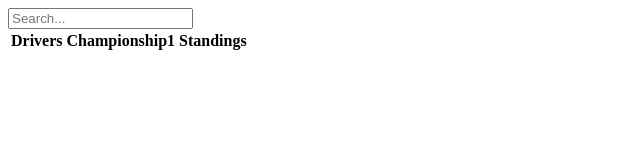
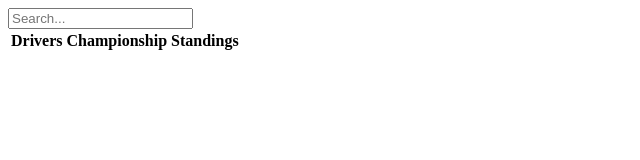
Before and after one commit to vsubbiah/vs-angular-f1, a website: page app/index.html in a window 1280 px wide. Shown: the full height of the page, 0-640 px from the left. Drawn offline with nearby package versions, Linux system fonts and the light colour scheme; some packages are replaced by stand-ins of ours.

Commit message:
Fix title.

```diff
--- a/app/index.html
+++ b/app/index.html
@@ -8,7 +8,7 @@
   <input type="text" ng-model="nameFilter" placeholder="Search..."/>
   <table>
     <thead>
-      <tr><th colspan="4">Drivers Championship1 Standings</th></tr>
+      <tr><th colspan="4">Drivers Championship Standings</th></tr>
     </thead>
     <tbody>
       <tr ng-repeat="driver in driversList | filter: searchFilter">
```
